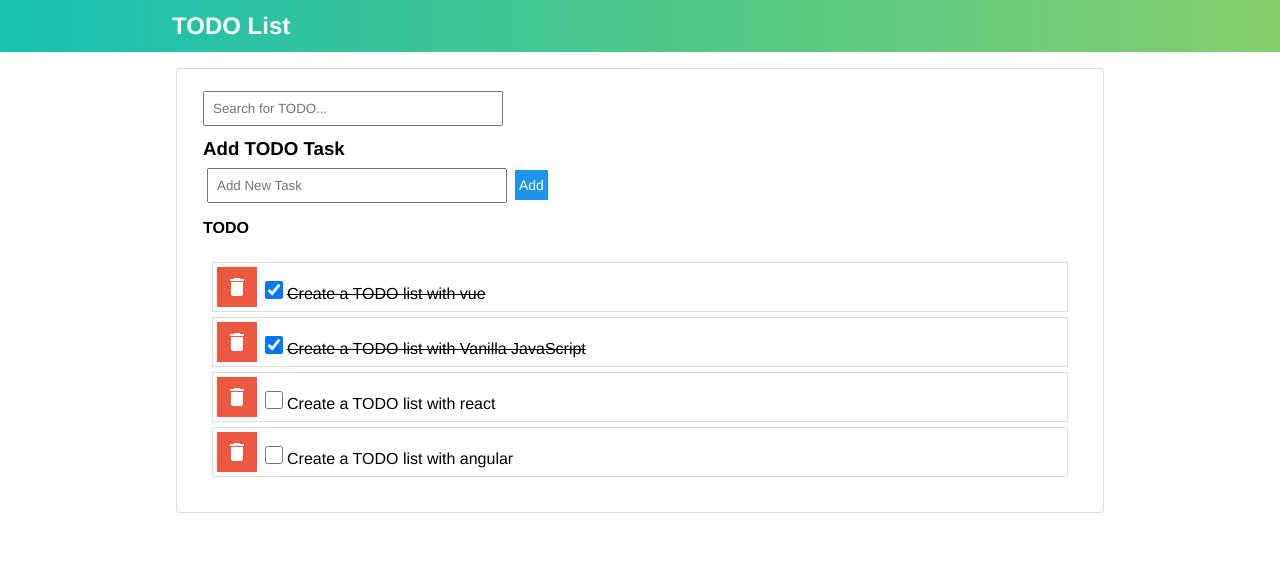
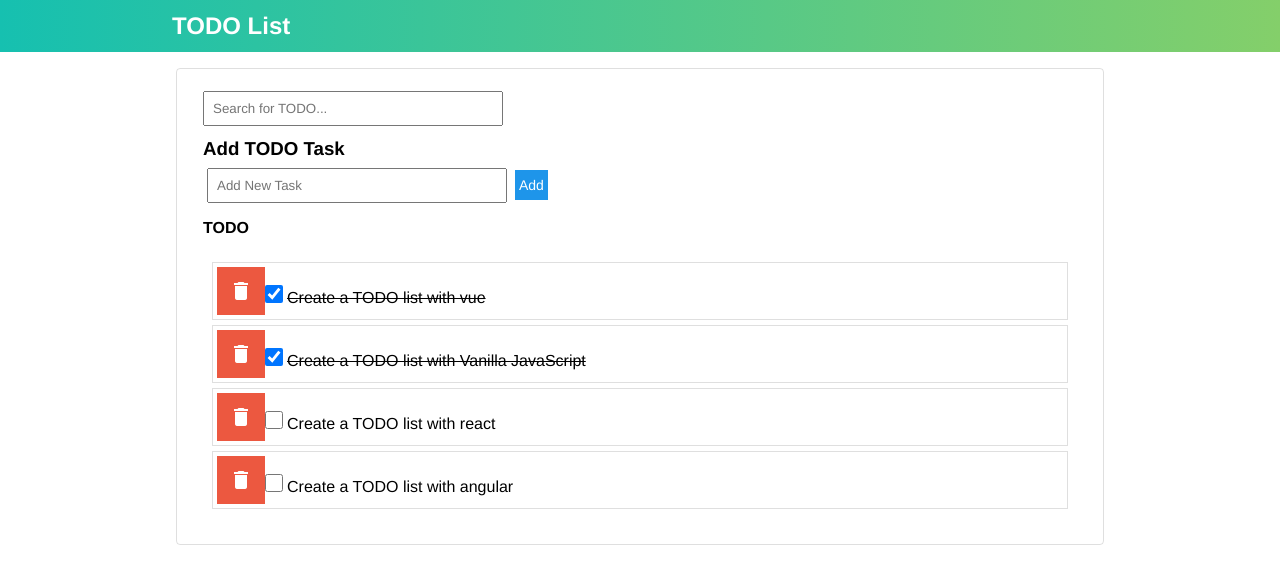
Before and after one commit to gdkimaiyo/todo-list-app, a Vue app: page / in a window 1280 px wide. Shown: the top 584 px of the page. Built offline with nearby package versions, Linux system fonts and the light colour scheme.

Commit message:
general styling

```diff
--- a/public/styles.css
+++ b/public/styles.css
@@ -86,10 +86,7 @@ button {
 }
 .btn-danger {
   background-color: #ec5840;
-  margin-right: 8px;
-  position: relative;
-  /* top: 5px; */
-  /* left: 5px; */
+  padding: 8px;
 }
 
 input[type="checkbox"] {
```
